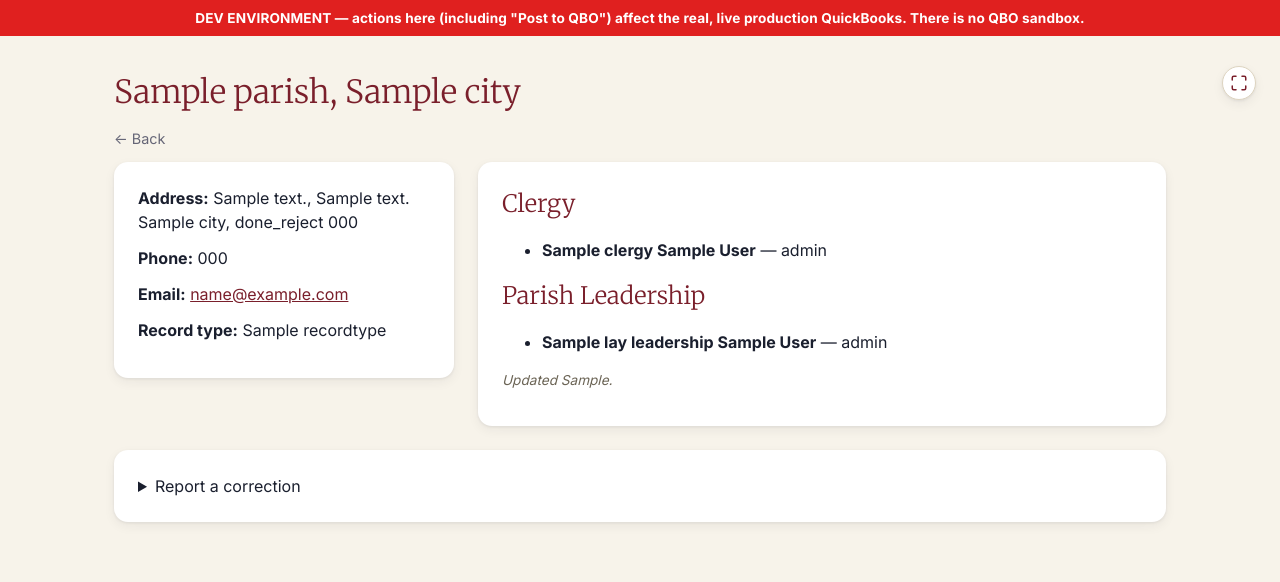
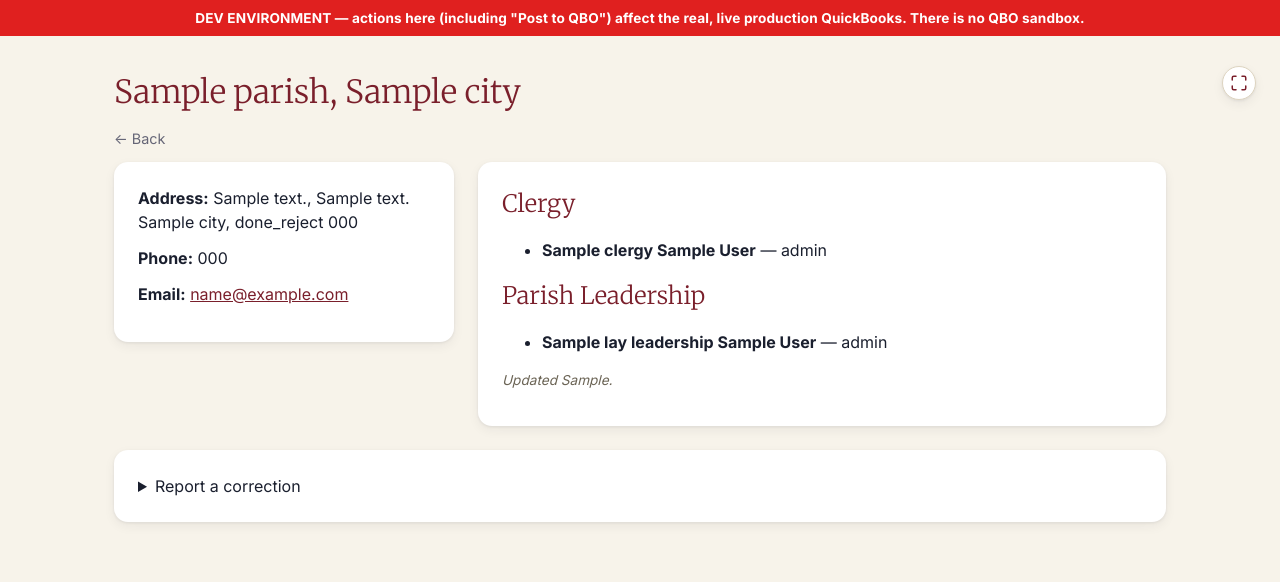
Before and after one commit to CFMjayb/checkreq-website, a FastAPI app: template templates/parish_information.html in a window 1280 px wide. Shown: the top 582 px of the page. Run offline with FastAPI, Linux system fonts and the light colour scheme; the template is opened without the code that fills it: most values are stand-ins (such as "Sample title", 1, 10 or a date in 2020); some libraries are stand-ins or nearby versions.

Commit message:
Parish Information: remove Record type line -- always reads "Church" for every parish (contact.recordtype only ever resolves to the church's own org record, never an individual), no signal
Co-Authored-By: Claude Sonnet 5 <noreply@anthropic.com>

```diff
--- a/templates/parish_information.html
+++ b/templates/parish_information.html
@@ -39,7 +39,6 @@
       </p>
       <p><strong>Phone:</strong> {{ contact.wphone or contact.hphone or "—" }}</p>
       <p><strong>Email:</strong> {% if contact.email %}<a href="mailto:{{ contact.email }}">{{ contact.email }}</a>{% else %}—{% endif %}</p>
-      <p><strong>Record type:</strong> {{ contact.recordtype or "—" }}</p>
     </div>
     {% endif %}
   </div>
```
